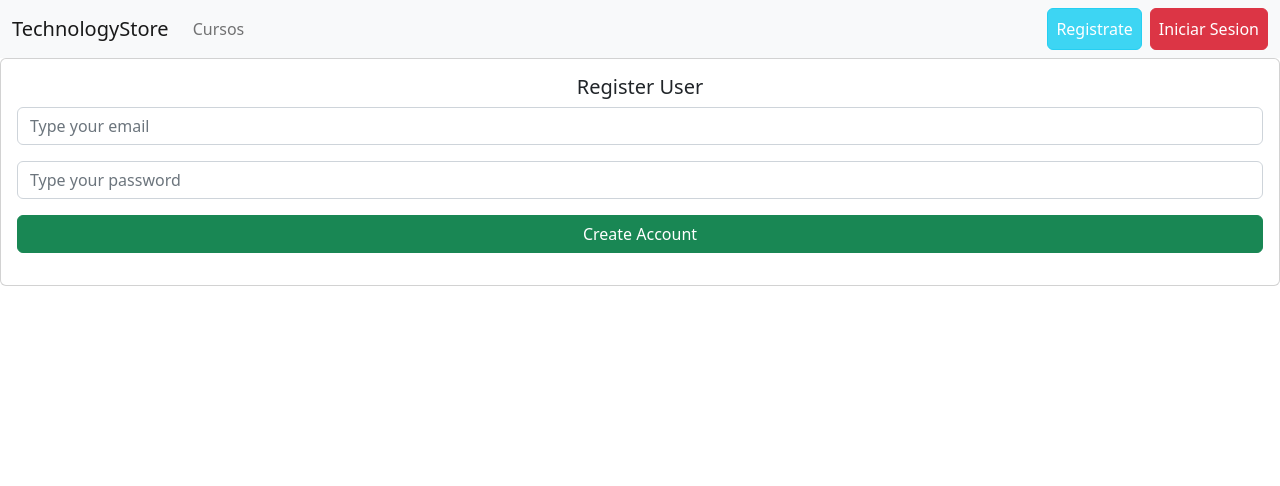
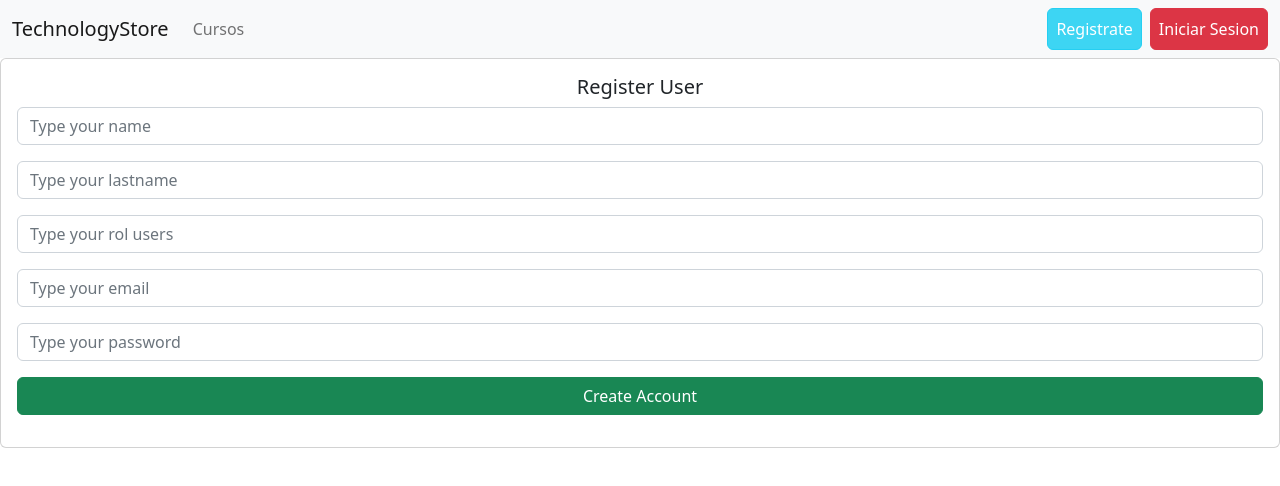
Before and after one commit to raag2018/technologyStore, a React (Vite) app: page /registrar in a window 1280 px wide. Shown: the top 486 px of the page. Built offline with nearby package versions, Linux system fonts and the light colour scheme; no server answers.

Commit message:
se agrego funcion de agregar usuario a firebase

```diff
--- a/src/Components/Login.jsx
+++ b/src/Components/Login.jsx
@@ -16,7 +16,7 @@ const Login = () => {
     const loginUser = async (data) => {
         try {
             const response = await signInWithEmailAndPassword(auth, data.email, data.password)
-            navigate('/auth/products')
+            navigate('/')
             console.log(response)
         } catch (error) {
             setError(error.message.replace('Firebase', ''))
--- a/src/Components/Register.jsx
+++ b/src/Components/Register.jsx
@@ -1,8 +1,9 @@
 import { useForm } from 'react-hook-form'
 import { useState } from 'react'
 import { app } from '../firebase'
-import { getAuth, signInWithEmailAndPassword } from 'firebase/auth'
-import { emailValidation, minPassword, maxPassword } from '../Utils/validations'
+import { getAuth, createUserWithEmailAndPassword} from 'firebase/auth'
+import { getFirestore, collection, addDoc } from 'firebase/firestore/lite';
+import { emailValidation, minPassword, maxPassword, nameValidation, lastNameValidatio } from '../Utils/validations'
 import { useNavigate } from 'react-router-dom'
 const Register = () => {
     const auth = getAuth(app)
@@ -15,13 +16,31 @@ const Register = () => {
     } = useForm()
     const loginUser = async (data) => {
         try {
-            const response = await signInWithEmailAndPassword(auth, data.email, data.password)
-            navigate('/auth/products')
+            const response = await createUserWithEmailAndPassword(auth, data.email, data.password)
+            const db = getFirestore(app)
+            agregarProfile(db, data)
+            navigate('/')
             console.log(response)
         } catch (error) {
             setError(error.message.replace('Firebase', ''))
         }
     }
+
+    const agregarProfile = async(db, data) => {
+        try {
+             await addDoc(collection(db, "users"), {
+                nombre: data.nombre,
+                apellido: data.apellido,
+                correo: data.email,
+                rol_usuario: data.rol_usuario
+            });
+            console.log("se agrego correctamente")
+        } catch (e) {
+            console.log(e.message)
+        }
+    }
+
+
     return (
         <>
             <div className="card">
@@ -30,6 +49,22 @@ const Register = () => {
                     Register User
                 </h5>
                 <form onSubmit={handleSubmit(loginUser)}>
+                <div className="mb-3">
+                        <input type="text" name="nombre" {...register("nombre", { required: 'Name is required', pattern: nameValidation })} className="form-control"
+                            placeholder="Type your name" />
+                        {errors.nombre && <span className="text-danger">{errors.nombre.message}</span>}
+                    </div>
+                    <div className="mb-3">
+                        <input type="text" name="apellido" {...register("apellido", { required: 'Lastname is lastname', pattern: lastNameValidatio })} className="form-control"
+                            placeholder="Type your lastname" />
+                        {errors.apellido && <span className="text-danger">{errors.apellido.message}</span>}
+                    </div>
+                    <div className="mb-3">
+                        <input type="text" name="rol_usuario" {...register("rol_usuario", { required: 'Rol user' })} className="form-control"
+                            placeholder="Type your rol users" />
+                        {errors.rol_usuario && <span className="text-danger">{errors.rol_usuario.message}</span>}
+                    </div>
+
                     <div className="mb-3">
                         <input type="text" name="email" {...register("email", { required: 'Email is required', pattern: emailValidation })} className="form-control"
                             placeholder="Type your email" />
--- a/src/Utils/validations.js
+++ b/src/Utils/validations.js
@@ -12,5 +12,13 @@ const maxPassword = {
     message: 'Password must be less than 24 characters'
 }
 
+const nameValidation = {
+    value: /^[a-zA-ZÀ-ÿ\s]{2,40}$/,
+    message: 'Name is required'
+}
 
-export { emailValidation, minPassword, maxPassword }
+const lastNameValidatio = {
+    value: /^[a-zA-ZÀ-ÿ\s]{2,40}$/,
+    message: 'LastName is required'
+}
+export { emailValidation, minPassword, maxPassword, nameValidation,  lastNameValidatio}
--- a/src/firebase.js
+++ b/src/firebase.js
@@ -7,11 +7,10 @@ import { initializeApp } from "firebase/app";
 const firebaseConfig = {
   apiKey: import.meta.env.VITE_APIKEY,
   authDomain: import.meta.env.VITE_AUTHDOMAIN,
-  projectId: import.meta.env.PROJECTID,
-  storageBucket: import.meta.env.STORAGEBUCKET,
+  projectId: import.meta.env.VITE_PROJECTID,
+  storageBucket: import.meta.env.VITE_STORAGEBUCKET,
   messagingSenderId: import.meta.env.VITE_MESSAGINGSENDERID,
   appId: import.meta.env.VITE_APPID
-};
-
+}
 // Initialize Firebase
 export const app = initializeApp(firebaseConfig);
```
